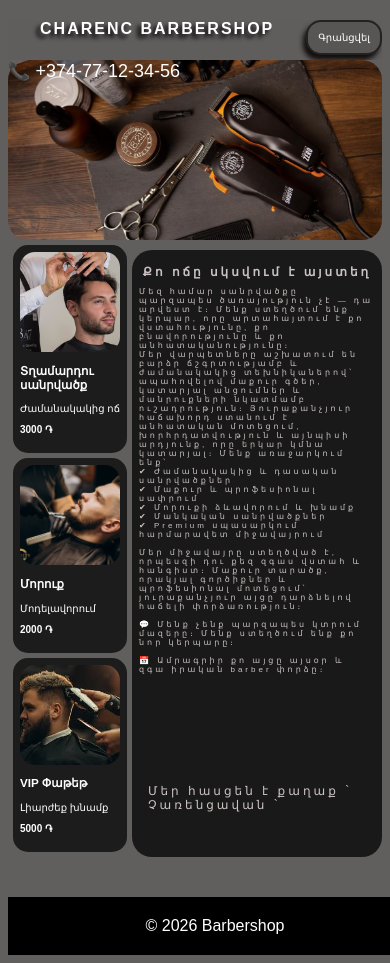
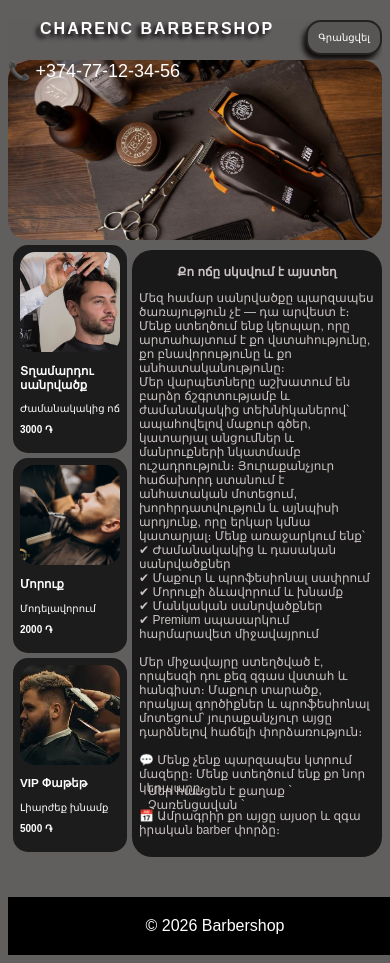
Before and after one commit to 300226kar-cmd/barbershop, a website: page public/index.html in a window 390 px wide. Shown: the top 963 px of the page. Drawn offline with Linux system fonts and the light colour scheme.

Commit message:
Refactor CSS styles for improved layout and design

```diff
--- a/public/tun.css
+++ b/public/tun.css
@@ -353,8 +353,9 @@
     height:100px ;
   }
   .text{
-    font-size: 8px;
+    font-size: 12px;
    padding: 7px;
+    letter-spacing: 0px;
   }
   .hasc{
     font-size: 12px;
```
